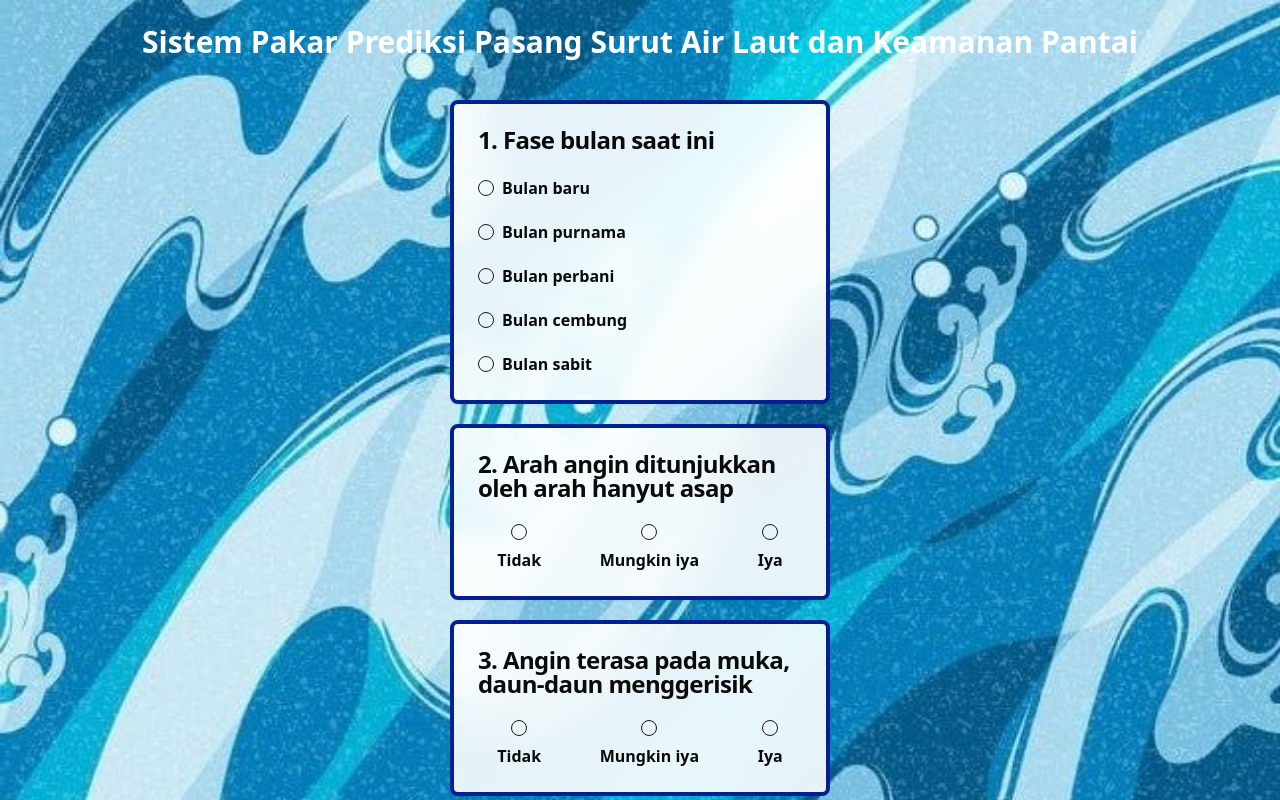
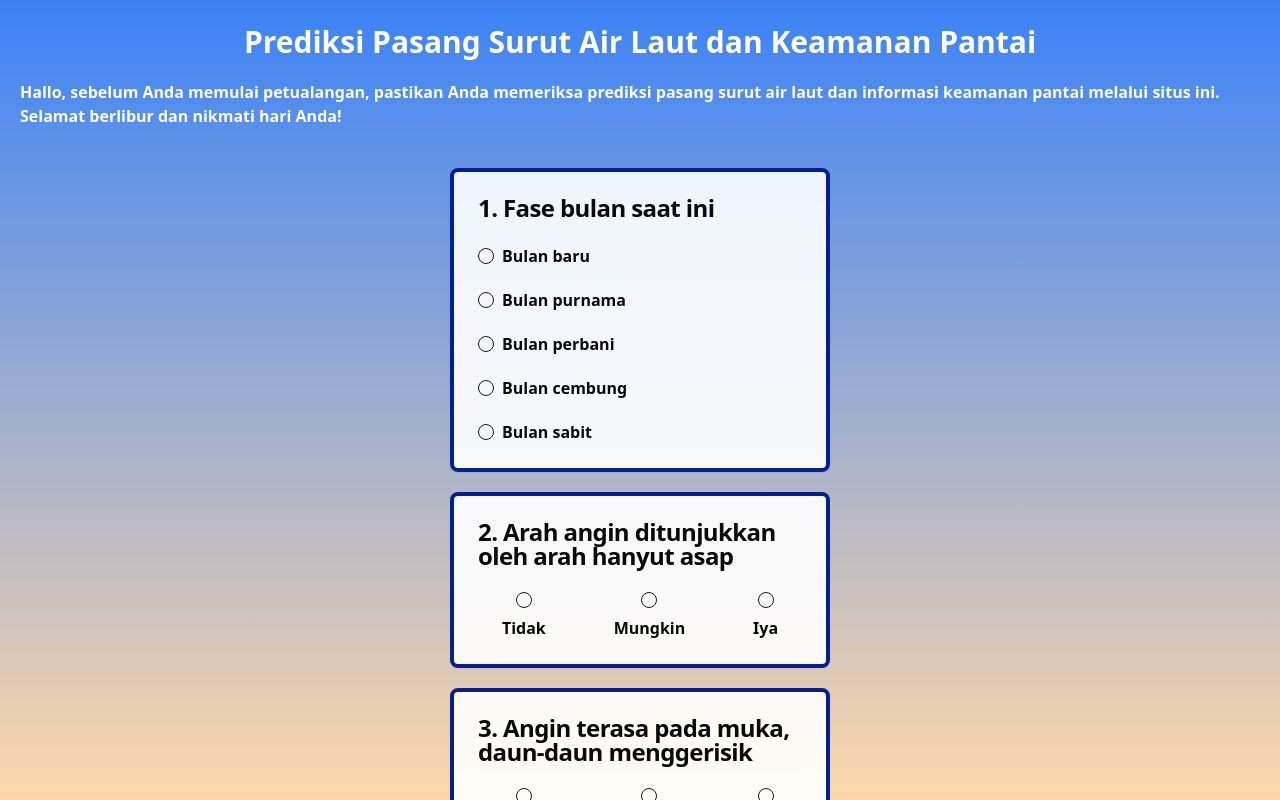
Before and after one commit to Kahffi/Sistem_pakar, a React (Vite) app: page / in a window 1280 px wide. Built offline with nearby package versions, Linux system fonts and the light colour scheme.

Commit message:
styling revision

```diff
--- a/src/components/QuestionItem.tsx
+++ b/src/components/QuestionItem.tsx
@@ -43,9 +43,7 @@ export default function QuestionItem({
                   value="0.5"
                   id={questionCode + "cf-tidak-tahu"}
                 />
-                <label htmlFor={questionCode + "cf-tidak-tahu"}>
-                  Mungkin iya
-                </label>
+                <label htmlFor={questionCode + "cf-tidak-tahu"}>Mungkin</label>
               </div>
               <div className="flex flex-col gap-2 items-center justify-center">
                 <RadioGroupItem value="1" id={questionCode + "cf-tidak-iya"} />
--- a/src/components/Result.tsx
+++ b/src/components/Result.tsx
@@ -3,6 +3,7 @@ import {
   Card,
   CardContent,
   CardDescription,
+  CardFooter,
   CardHeader,
   CardTitle,
 } from "./ui/card";
@@ -76,14 +77,14 @@ export default function Result({ allCF }: Props) {
         style={{ borderColor: "#022090" }}
       >
         <CardHeader>
-          <CardTitle>
-            {
-              "Kondisi Pantai"
-              // `${
-              //   PREDICTION_RESULT.get(filteredResult.bahaya[0])?.name
-              // }`
-            }
+          <CardTitle className="text-center">
+            <h3 className="font-semibold text-xl">{`${
+              PREDICTION_RESULT.get(filteredResult.bahaya[0])?.name
+            }`}</h3>
           </CardTitle>
+          <CardDescription className="-mt-4">
+            {decisions[0].description}
+          </CardDescription>
         </CardHeader>
         <CardContent className="flex flex-col items-center gap-5">
           <p className="-mb-3">Tingkat Kepercayaan:</p>
@@ -98,16 +99,10 @@ export default function Result({ allCF }: Props) {
               )}
             </div>
           </div>
-          <h3 className="font-semibold text-xl">{`${
-            PREDICTION_RESULT.get(filteredResult.bahaya[0])?.name
-          }`}</h3>
-
-          <CardDescription className="-mt-4">
-            {decisions[0].description}
-          </CardDescription>
-
-          <p className="font-medium">{`${decisions[0].advice}`}</p>
         </CardContent>
+        <CardFooter>
+          <p>{`${decisions[0].advice}`}</p>
+        </CardFooter>
       </Card>
 
       <Card
@@ -115,11 +110,21 @@ export default function Result({ allCF }: Props) {
         style={{ borderColor: "#022090" }}
       >
         <CardHeader>
-          <CardTitle>Pasang/Surut Air Laut</CardTitle>
+          {/* Title resul */}
+          <CardTitle className="text-center">
+            <h3 className="font-semibold text-xl">{`${
+              PREDICTION_RESULT.get(filteredResult.pasangSurut[0])?.name
+            }`}</h3>
+          </CardTitle>
+          {/* Deskripsi kondisi secara umum */}
+          <CardDescription className="-mt-4">
+            {decisions[1].description}
+          </CardDescription>
         </CardHeader>
         <CardContent className="flex flex-col items-center gap-5">
           <p className="-mb-3">Tingkat Kepercayaan:</p>
           <div className="flex justify-center p-1 bg-green-400 rounded-full drop-shadow-sm -mb-2">
+            {/* Indicator result */}
             <div className="flex justify-center items-center rounded-full bg-white border-gray-500 drop-shadow-lg min-w-28 min-h-28 p-3">
               {filteredResult && (
                 <p className="text-2xl font-semibold">
@@ -130,15 +135,11 @@ export default function Result({ allCF }: Props) {
               )}
             </div>
           </div>
-          <h3 className="font-semibold text-xl">{`${
-            PREDICTION_RESULT.get(filteredResult.pasangSurut[0])?.name
-          }`}</h3>
-          <CardDescription className="-mt-4">
-            {decisions[1].description}
-          </CardDescription>
-
+        </CardContent>
+        {/* Deskripsi spesifik kondisi */}
+        <CardFooter>
           <p>{`${decisions[1].advice}`}</p>
-        </CardContent>
+        </CardFooter>
       </Card>
     </div>
   );
--- a/src/pages/HomePage.tsx
+++ b/src/pages/HomePage.tsx
@@ -122,19 +122,26 @@ export default function HomePage() {
 
   return (
     <div
-      className="flex flex-col items-center pt-5 pb-10 max-h-dvh overflow-auto"
-      style={{
-        backgroundImage: `url(${background})`,
-        // backgroundRepeat: "repeat-x",
-        backgroundSize: "cover",
-      }}
+      className="flex flex-col items-center pt-5 pb-10 max-h-dvh overflow-auto bg-gradient-to-b from-blue-500 to-orange-200"
+      style={
+        {
+          // backgroundImage: `url(${background})`,
+          // // backgroundRepeat: "repeat-x",
+          // backgroundSize: "cover",
+        }
+      }
     >
       {!submitted ? (
         <>
           <div className="flex flex-wrap items-center sm:flex-nowrap sm:flex-col gap-5 p-5 justify-around">
-            <h1 className="-mt-4 mb-5 font-bold text-3xl text-white">
-              Sistem Pakar Prediksi Pasang Surut Air Laut dan Keamanan Pantai
+            <h1 className="-mt-4 font-bold text-3xl text-white">
+              Prediksi Pasang Surut Air Laut dan Keamanan Pantai
             </h1>
+            <p className="mb-5 text-white font-semibold">
+              Hallo, sebelum Anda memulai petualangan, pastikan Anda memeriksa
+              prediksi pasang surut air laut dan informasi keamanan pantai
+              melalui situs ini. Selamat berlibur dan nikmati hari Anda!
+            </p>
             {QUESTIONS.map(([code, question], idx) => {
               return (
                 <QuestionItem
```
